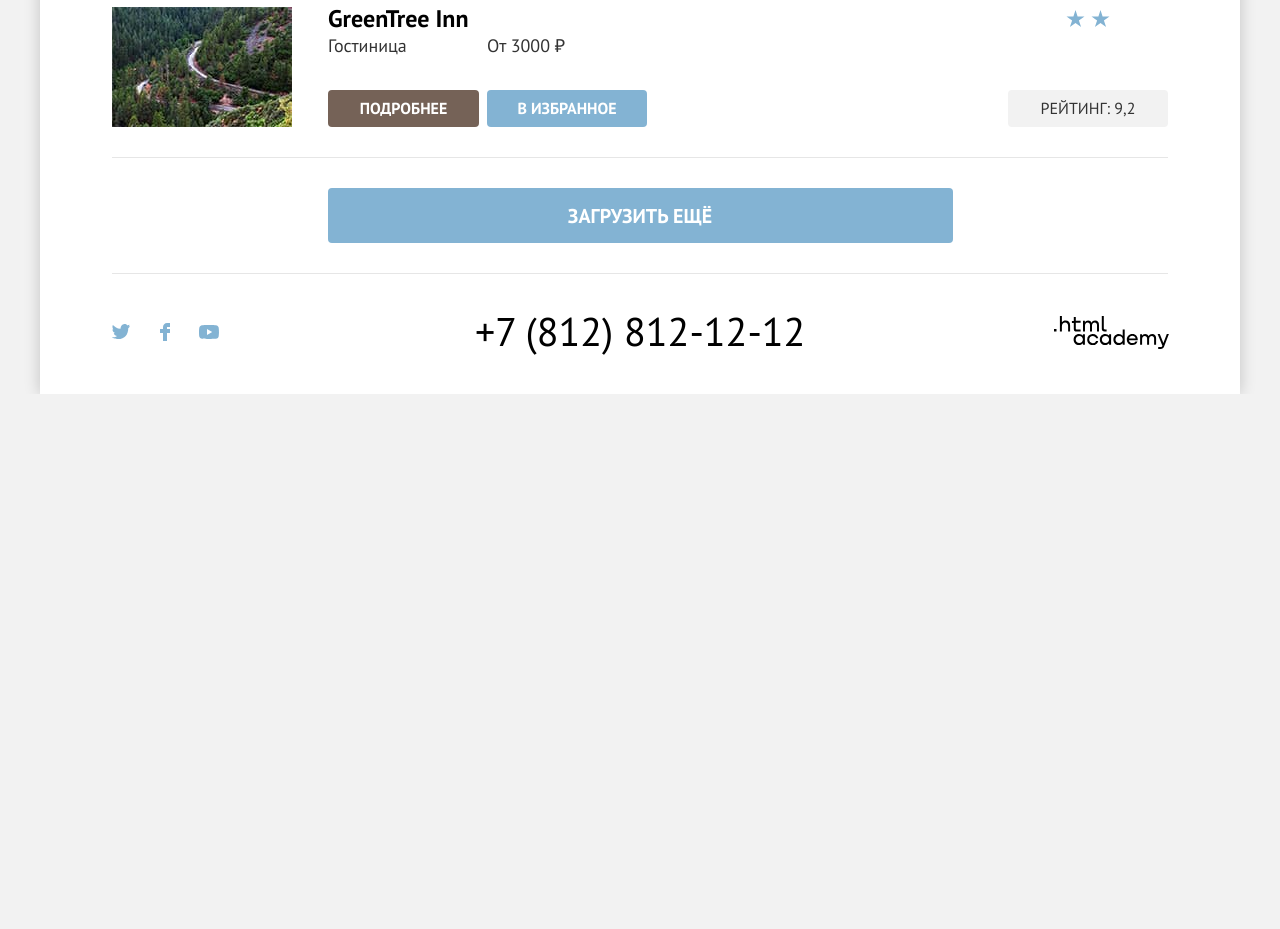
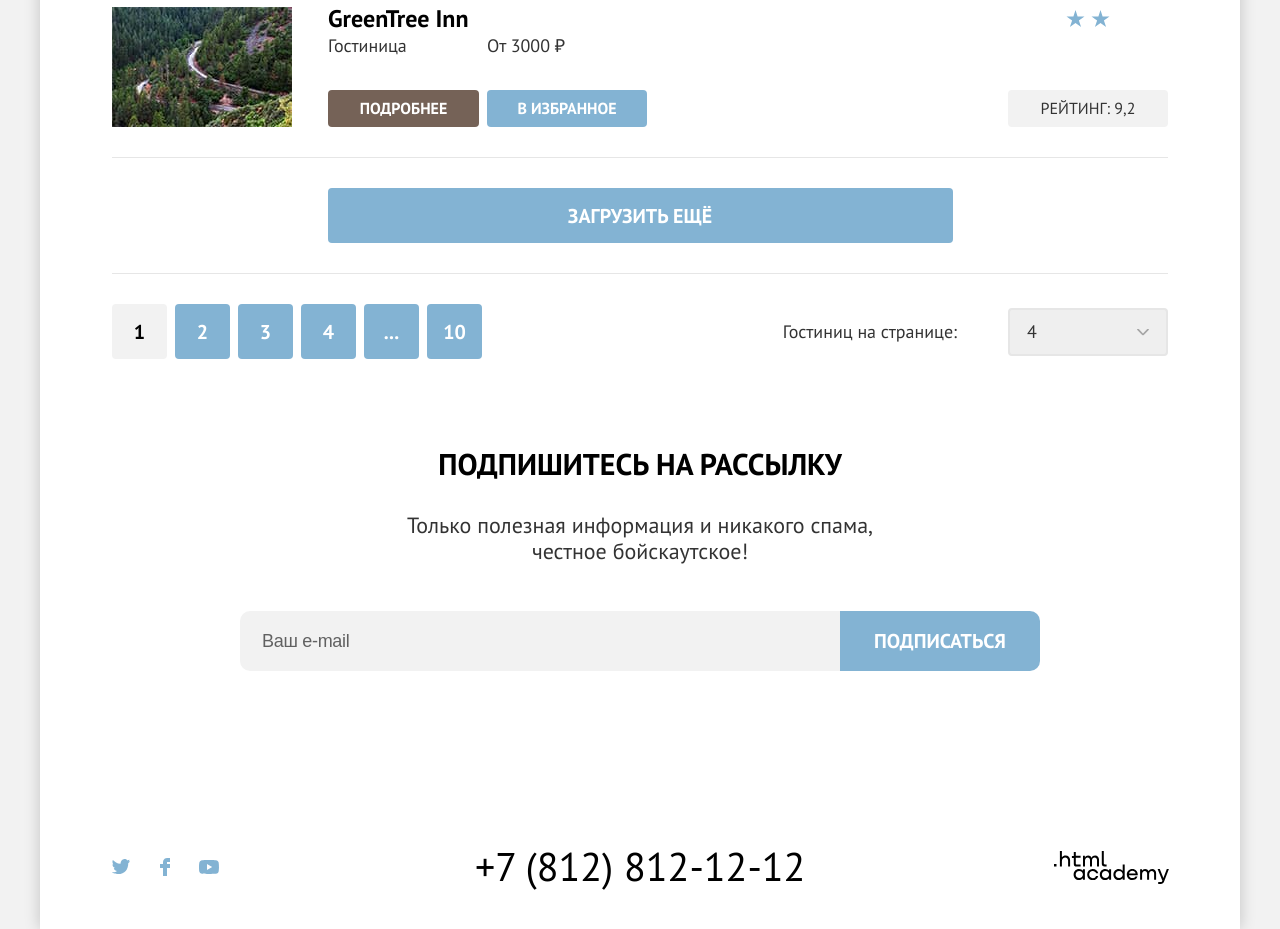
Before and after one commit to abdukulov-talgat/fixed-sedona, a website: page catalog.html in a window 1280 px wide. Shown: the part 1174-2103 px from the top of the page. Before the commit the page ends 1568 px from the top, so only its background shows below. Drawn offline with Linux system fonts and the light colour scheme.

Commit message:
Блок Paginator

```diff
--- a/catalog.html
+++ b/catalog.html
@@ -237,9 +237,53 @@
             </div>
           </li>
         </ol>
+        <button class="button button--coldlight products__load-more" type="button">Загрузить ещё</button>
         <div class="products__container">
-          <button class="button button--coldlight products__load-more" type="button">Загрузить ещё</button>
+          <ol class="paginator">
+            <li class="paginator__item">
+              <a class="paginator__link paginator__link--active">1</a>
+            </li>
+            <li class="paginator__item">
+              <a class="paginator__link" href="#">2</a>
+            </li>
+            <li class="paginator__item">
+              <a class="paginator__link" href="#">3</a>
+            </li>
+            <li class="paginator__item">
+              <a class="paginator__link" href="#">4</a>
+            </li>
+            <li class="paginator__item">
+              <a class="paginator__link" href="#">...</a>
+            </li>
+            <li class="paginator__item">
+              <a class="paginator__link" href="#">10</a>
+            </li>
+          </ol>
+          <label class="control-select products__control-select">
+            <span class="control-select__label">Гостиниц на странице:</span>
+            <select class="control-select__select" name="quantity" form="filter-form">
+              <option>1</option>
+              <option>2</option>
+              <option>3</option>
+              <option selected>4</option>
+              <option>5</option>
+              <option>6</option>
+            </select>
+          </label>
         </div>
+      </section>
+      <section class="newsletter">
+        <div class="info newsletter__info">
+          <h2 class="info__title">Подпишитесь на рассылку</h2>
+          <p class="info__text">Только полезная информация и никакого спама,<br>честное бойскаутское!</p>
+        </div>
+        <form class="newsletter__form" action="https://echo.htmlacademy.ru" method="post">
+          <label class="newsletter__label">
+            <span class="visually-hidden">Ваш e-mail</span>
+            <input class="newsletter__input" type="email" placeholder="Ваш e-mail">
+          </label>
+          <button class="button button--coldlight newsletter__button">Подписаться</button>
+        </form>
       </section>
     </main>
 
--- a/css/style.css
+++ b/css/style.css
@@ -544,12 +544,13 @@ body {
 /* Newsletter */
 
 .newsletter {
-  padding: 92px 0 94px;
+  padding: 87px 0 138px;
 }
 
 .newsletter--index {
   background-image: url("../img/index/newsletter-bg.jpg");
   color: #ffffff;
+  padding: 92px 0 94px;
 }
 
 .newsletter__info {
@@ -1079,6 +1080,10 @@ body {
   opacity: 0.3;
 }
 
+.control-select__label {
+  align-self: center;
+}
+
 .control-select__select {
   font-family: inherit;
   font-size: inherit;
@@ -1271,11 +1276,6 @@ body {
   box-sizing: border-box;
 }
 
-.products__container {
-  padding-bottom: 30px;
-  border-bottom: 1px solid #e6e6e6;
-}
-
 .products__load-more {
   font-size: 20px;
   line-height: 26px;
@@ -1283,4 +1283,78 @@ body {
   padding: 14.5px;
   width: 625px;
   margin: 0 auto;
+  margin-bottom: 30px;
 }
+
+.products__container {
+  border-top: 1px solid #e6e6e6;
+  padding-top: 30px;
+  display: flex;
+  justify-content: space-between;
+  align-items: center;
+}
+
+.products__control-select {
+  display: flex;
+  width: 500px;
+}
+
+.products__control-select .control-select__label {
+  margin-right: 51px;
+  margin-left: auto;
+}
+
+.products__control-select .control-select__select {
+  width: 160px;
+  flex-shrink: 0;
+}
+
+/* Paginator */
+.paginator {
+  margin: 0;
+  padding: 0;
+  list-style: none;
+  display: flex;
+  flex-wrap: wrap;
+  width: 450px;
+}
+
+.paginator__item:not(:last-child) {
+  margin-right: 8px;
+}
+
+.paginator__link {
+  font-size: 20px;
+  line-height: 26px;
+  font-weight: 700;
+  color: #ffffff;
+  text-decoration: none;
+  text-align: center;
+  border-radius: 4px;
+  background-color: #83b3d3;
+  display: block;
+  padding: 14.5px 4px;
+  box-sizing: border-box;
+  min-width: 55px;
+}
+
+.paginator__link:hover {
+  background-color: #68a2ca;
+}
+
+.paginator__link:focus {
+  outline: 3px solid #756257;
+  outline-offset: 0;
+  background-color: #68a2ca;
+}
+
+.paginator__link:active {
+  background-color: #68a2ca;
+  outline: none;
+  color: rgba(255, 255, 255, 0.3);
+}
+
+.paginator__link--active {
+  background-color: #f2f2f2;
+  color: #000000;
+}
```
